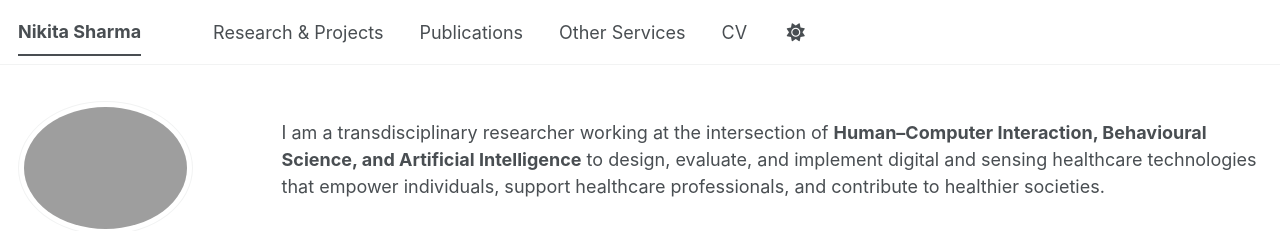
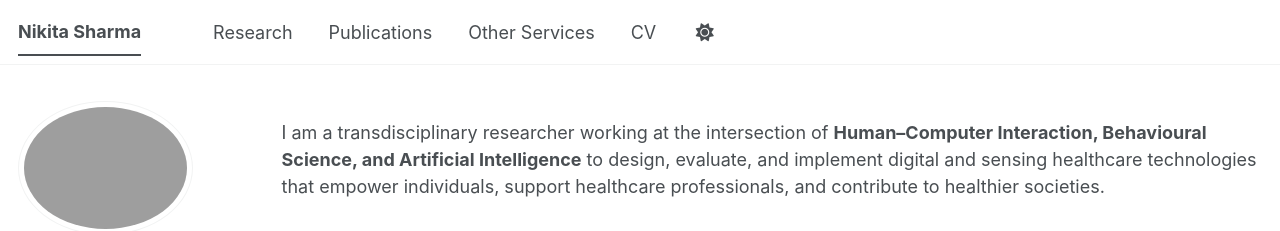
Before and after one commit to nikitasharma14/Portfolio, a Jekyll site: the page built from _pages/about.md, in a window 1280 px wide. Shown: the top 231 px of the page. Built offline with Jekyll 4.4.1, drawn with Linux system fonts in a browser that asks for light colours; a style sheet for code colours, icons or effects is not loaded.

Commit message:
Update navigation.yml

```diff
--- a/_data/navigation.yml
+++ b/_data/navigation.yml
@@ -9,8 +9,8 @@
 
 main:
 
-  - title: "Research & Projects"
-    url: /portfolio/
+  - title: "Research"
+    url: /research/
 
   - title: "Publications"
     url: /publications/
```
